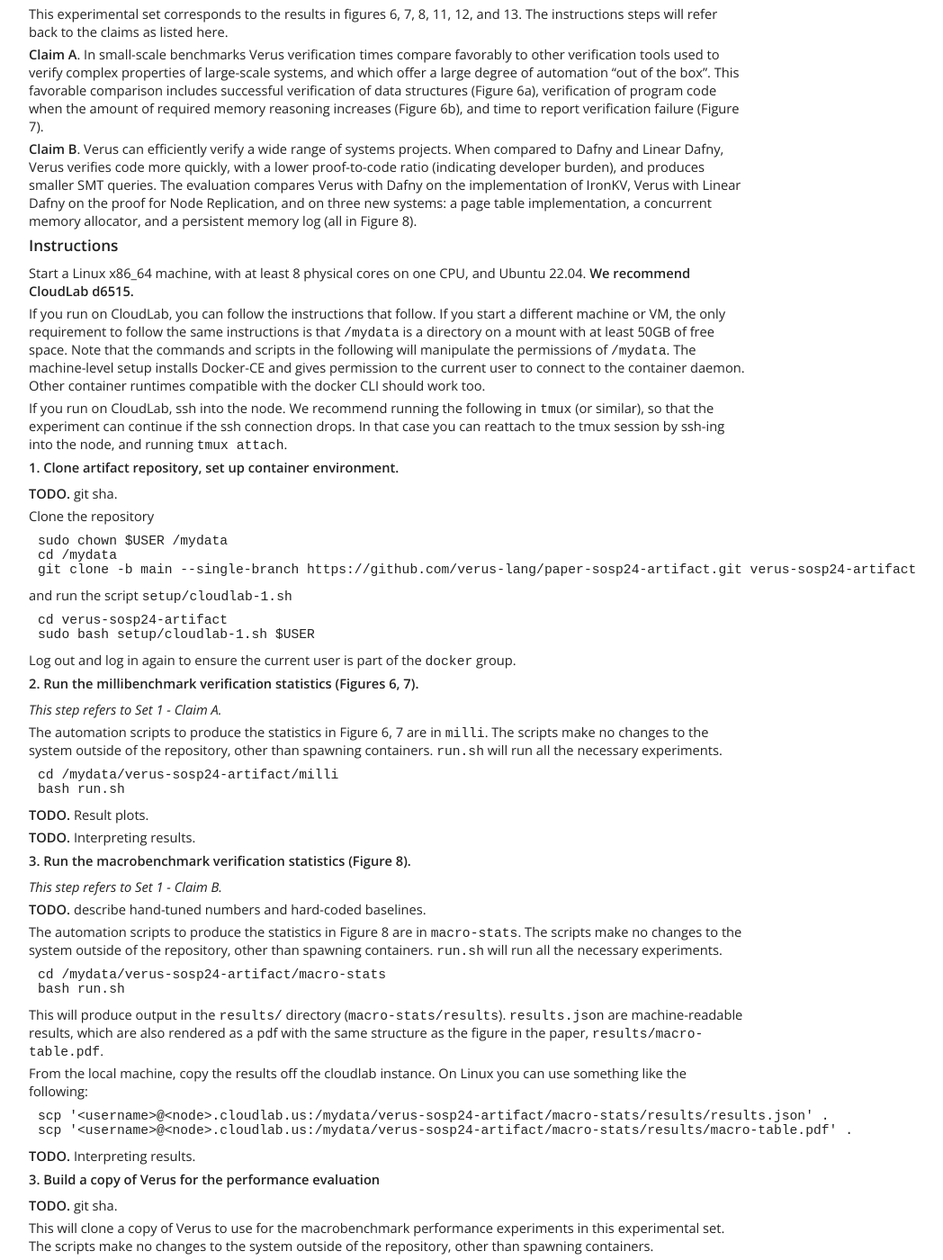
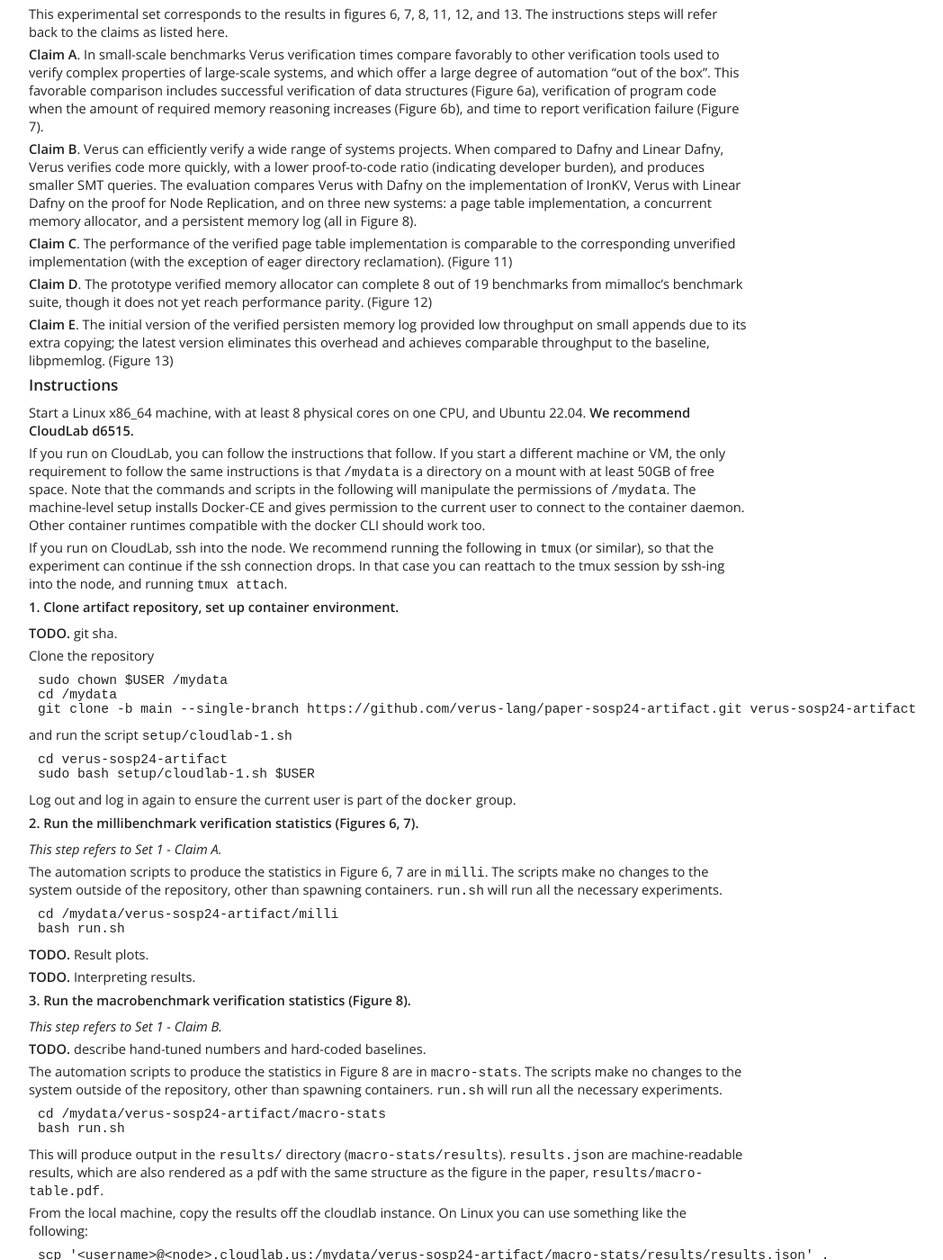
Before and after one commit to verus-lang/paper-sosp24-artifact, a Jekyll site: the page built from site/guide.md, in a window 1280 px wide and 1400 px high, scrolled down 748 px. Shown: the whole window at 90% size, without its empty margins (8-1056 px from the left). Built offline with Jekyll 4.4.1, drawn with Linux system fonts in a browser that asks for light colours; some of the changed text lies outside the part shown.

Commit message:
add more claims

```diff
--- a/site/guide.md
+++ b/site/guide.md
@@ -43,6 +43,13 @@ and produces smaller SMT queries.
 The evaluation compares Verus with Dafny on the implementation of IronKV, Verus with Linear Dafny on the proof for
 Node Replication, and on three new systems: a page table implementation, a concurrent memory allocator, and a persistent
 memory log (all in Figure 8).
+
+**Claim C**. The performance of the verified page table implementation is comparable to the corresponding unverified
+implementation (with the exception of eager directory reclamation). (Figure 11)
+
+**Claim D**. The prototype verified memory allocator can complete 8 out of 19 benchmarks from mimalloc’s benchmark suite, though it does not yet reach performance parity. (Figure 12)
+
+**Claim E**. The initial version of the verified persisten memory log provided low throughput on small appends due to its extra copying; the latest version eliminates this overhead and achieves comparable throughput to the baseline, libpmemlog. (Figure 13)
 
 ### Instructions
 
@@ -139,9 +146,13 @@ bash setup/perf-build-verus.sh
 
 #### 4. Run the page table benchmark
 
-**TODO.**
+*This step refers to Set 1 - Claim C.*
+
+**TODO.** git sha.
 
 #### 5. Run the mimalloc benchmark suite
+
+*This step refers to Set 1 - Claim D.*
 
 **TODO.** git sha.
 
@@ -167,6 +178,8 @@ The last table, formatted in LaTeX, only contains the benchmarks that succeeded.
 The output should resemble Figure 12.
 
 #### 6. Run the persistent memory log experiment
+
+*This step refers to Set 1 - Claim E.*
 
 Run:
 
```
